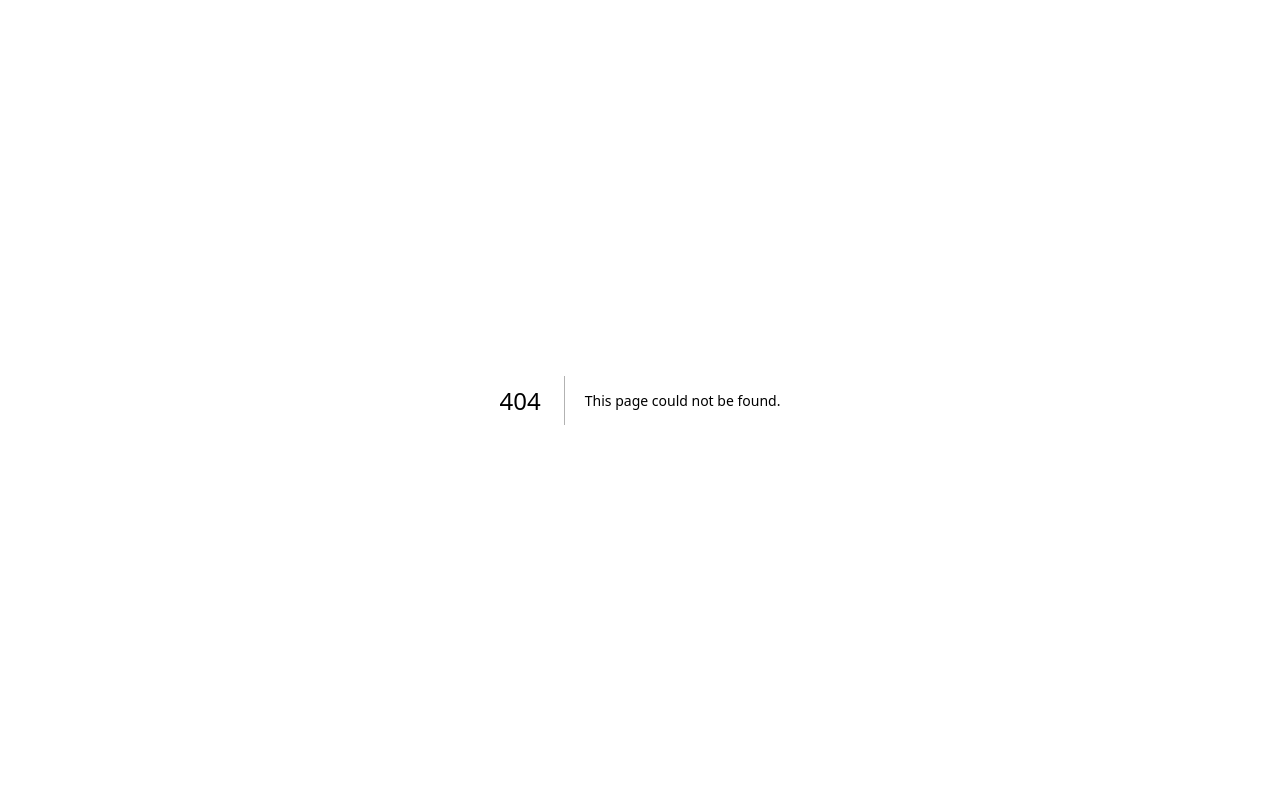
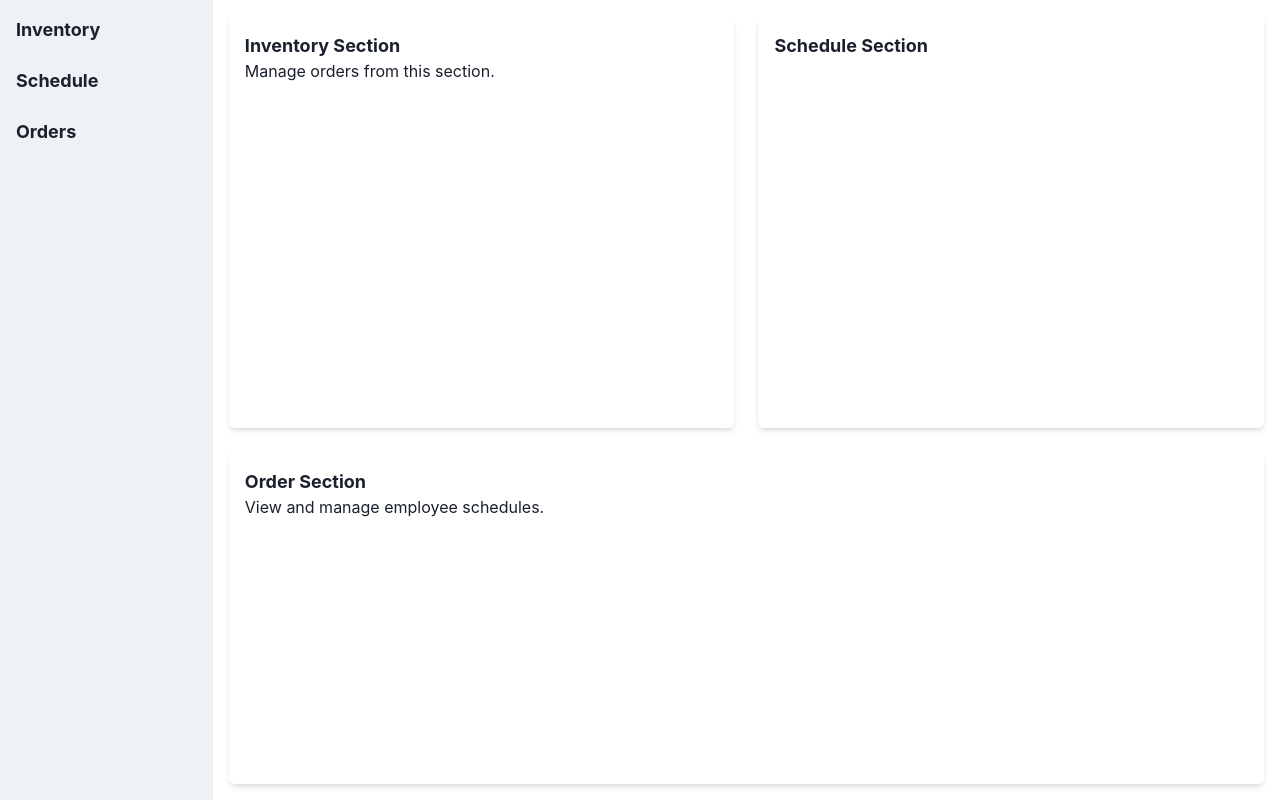
Before and after one commit to singapore2024/Team-1, a Next.js app in the folder team1/: page /dashboard in a window 1280 px wide. Before the commit this address had no page. Built offline with nearby package versions, Linux system fonts and the light colour scheme.

Commit message:
created landing page
landing page with 3 sections, order, inventory and schedule

```diff
--- /dev/null
+++ b/team1/src/app/components/Schedule.js
@@ -0,0 +1,42 @@
+import { Box, Table, Thead, Tbody, Tr, Th, Td, Text } from '@chakra-ui/react';
+
+const employees = [
+  { name: 'John', schedule: ['Working', 'Working', 'Sick', 'Working', 'Working', 'Off', 'Off'] },
+  { name: 'Anna', schedule: ['Sick', 'Sick', 'Working', 'Working', 'Working', 'Off', 'Off'] },
+  { name: 'Mark', schedule: ['Working', 'Off', 'Working', 'Working', 'Sick', 'Working', 'Off'] }
+];
+
+const daysOfWeek = ['Monday', 'Tuesday', 'Wednesday', 'Thursday', 'Friday', 'Saturday', 'Sunday'];
+
+export default function Schedule() {
+  return (
+    <Box bg="white" p="4" rounded="md" shadow="md">
+      <Table variant="simple">
+        <Thead>
+          <Tr>
+            <Th>Employee</Th>
+            {daysOfWeek.map(day => (
+              <Th key={day}>{day}</Th>
+            ))}
+          </Tr>
+        </Thead>
+        <Tbody>
+          {employees.map((employee, index) => (
+            <Tr key={index}>
+              <Td>{employee.name}</Td>
+              {employee.schedule.map((status, idx) => (
+                <Td
+                  key={idx}
+                  color={status === 'Sick' ? 'red.500' : 'green.500'}
+                  fontWeight="bold"
+                >
+                  {status}
+                </Td>
+              ))}
+            </Tr>
+          ))}
+        </Tbody>
+      </Table>
+    </Box>
+  );
+}
--- /dev/null
+++ b/team1/src/app/dashboard/page.js
@@ -0,0 +1,66 @@
+
+import { Box, Flex, Text, Grid, GridItem, Card, Container, Link } from '@chakra-ui/react';
+import Schedule from '../components/Schedule';  // Import the Schedule component
+
+
+export default function Dashboard() {
+  return (
+    <Flex>
+      {/* Sidebar */}
+      <Box w="250px" h="100vh" bg="gray.100" p="4">
+        <Box mb="6">
+
+          <Link href='/inventory' fontSize="lg" fontWeight="bold" _hover={{ color: 'blue.500' }}>
+          Inventory
+          </Link>
+        </Box>
+        <Box mb="6">
+        <Link href='/schedule' fontSize="lg" fontWeight="bold" _hover={{ color: 'blue.500' }}>
+          Schedule
+          </Link>
+        </Box>
+        <Box mb="6">
+        <Link href='/orders' fontSize="lg" fontWeight="bold" _hover={{ color: 'blue.500' }}>
+          Orders
+          </Link>
+        </Box>
+      </Box>
+
+      {/* Main content */}
+      <Container maxW="container.xl" p="4" h="100vh">
+      <Grid templateColumns="repeat(2, 1fr)" gap={6} h="100%">
+  {/* First row - 2 sections, 50% width each */}
+  <GridItem colSpan={1} minHeight="50vh">
+    <Card p="4" shadow="md" h="100%">
+      <Link href='/inventory' fontSize="lg" fontWeight="bold" _hover={{ color: 'blue.500' }}>
+        Inventory Section
+      </Link>
+      <Text>Manage orders from this section.</Text>
+    </Card>
+  </GridItem>
+
+  <GridItem colSpan={1} minHeight="50vh">
+    <Card p="4" shadow="md" h="100%">
+      <Link href='/schedule' fontSize="lg" fontWeight="bold" _hover={{ color: 'blue.500' }}>
+        Schedule Section
+      </Link>
+
+    </Card>
+  </GridItem>
+
+
+          {/* Second row - 1 section, 50% height */}
+          <GridItem colSpan={2} minHeight="40vh">
+            <Card p="4" shadow="md" h="100%">
+              <Link href='/orders' fontSize="lg" fontWeight="bold" _hover={{ color: 'blue.500' }}>
+                Order Section
+              </Link>
+              <Text>View and manage employee schedules.</Text>
+            </Card>
+          </GridItem>
+        </Grid>
+      </Container>
+
+    </Flex>
+  );
+}
--- a/team1/src/app/layout.js
+++ b/team1/src/app/layout.js
@@ -1,5 +1,7 @@
 import localFont from "next/font/local";
 import "./globals.css";
+import { ChakraProvider } from '@chakra-ui/react';
+
 
 const geistSans = localFont({
   src: "./fonts/GeistVF.woff",
@@ -20,10 +22,10 @@ export const metadata = {
 export default function RootLayout({ children }) {
   return (
     <html lang="en">
-      <body
-        className={`${geistSans.variable} ${geistMono.variable} antialiased`}
-      >
-        {children}
+      <body>
+        <ChakraProvider>
+          {children}
+        </ChakraProvider>
       </body>
     </html>
   );
--- a/team1/src/app/page.js
+++ b/team1/src/app/page.js
@@ -3,8 +3,9 @@ import Buttons from './components/Buttons';
 export default function Home() {
   return (
     <div>
-      <h1>Welcome to the Button Test Page</h1>
+      {/* <h1>Welcome to the Button Test Page</h1> */}
       <Buttons />
+
     </div>
   );
 }
```
Also changed, not shown: team1/src/app/schedule/page.js (added).
